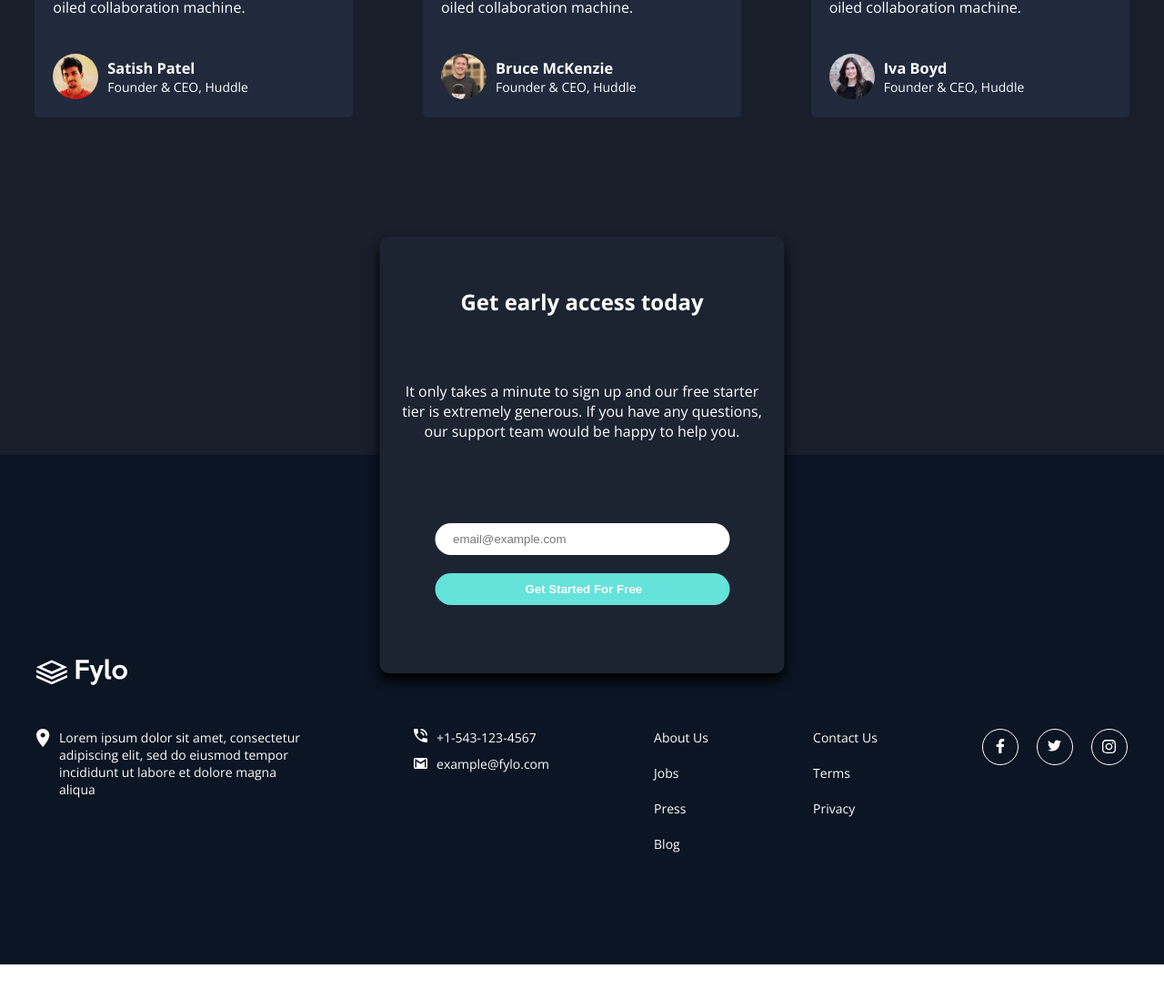
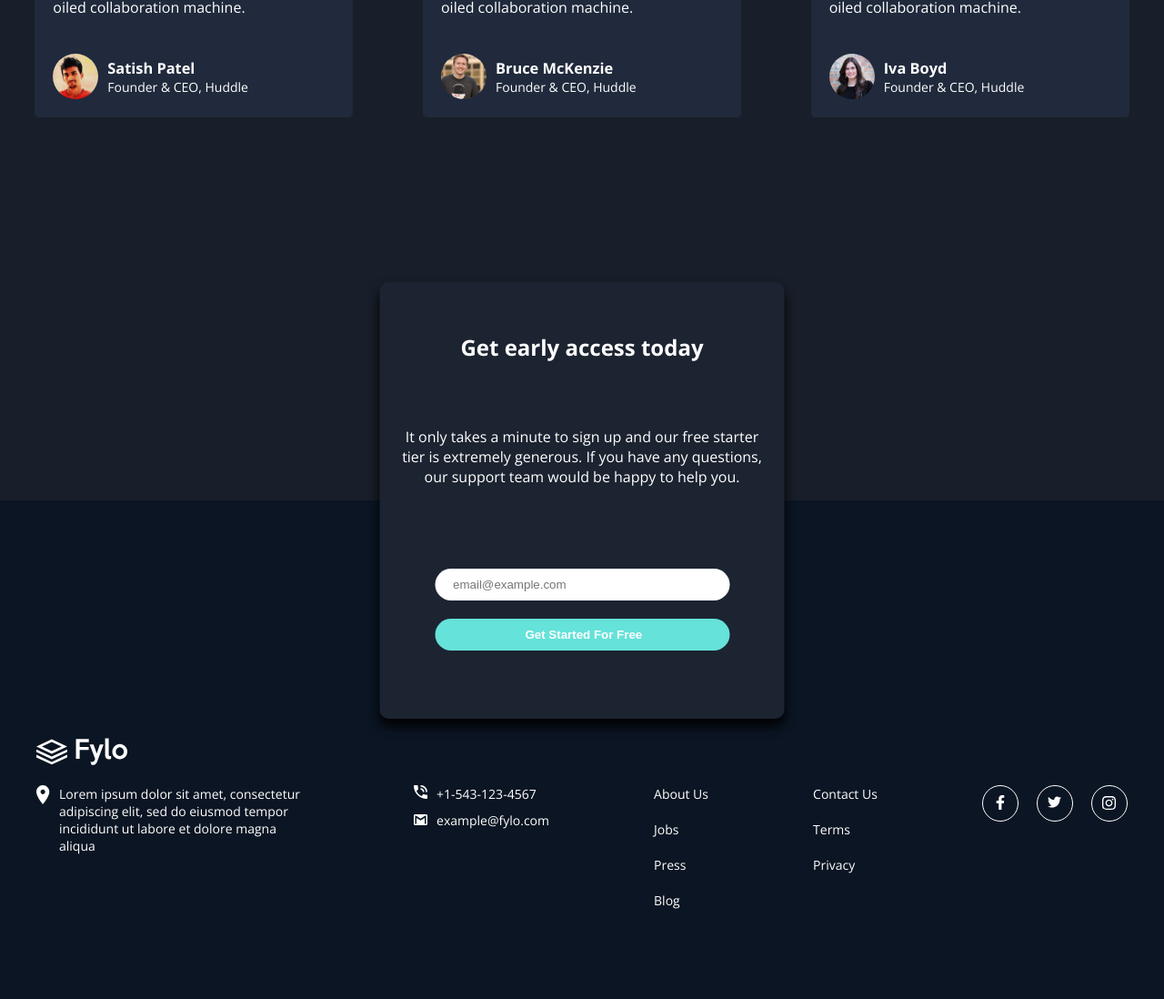
Before and after one commit to doaaaliahmed/Fylo-landing-page, a website: page index.html in a window 1280 px wide. Shown: the part 2677-3775 px from the top of the page at 91% size. Before the commit the page ends 3737 px from the top, so only its background shows below. Drawn offline with nearby package versions, Linux system fonts and the light colour scheme; files that its build step writes are made by us from their sources.

Commit message:
modified some padding

```diff
--- a/sass/layout/_footer.scss
+++ b/sass/layout/_footer.scss
@@ -1,6 +1,6 @@
 .footer{
     background-color:$Dark-Blue-footer;
-    padding:200px 40px 80px 40px;
+    padding:250px 40px 80px 40px;
     min-height:70vh;
     display:grid;
     align-items: center;
--- a/sass/layout/_main.scss
+++ b/sass/layout/_main.scss
@@ -1,7 +1,7 @@
 main{
     background-color:$Dark-Blue-main;
     color:$White;
-    padding-bottom:200px;
+    padding-bottom:250px;
     position: relative;
 
     .section-one{
```
